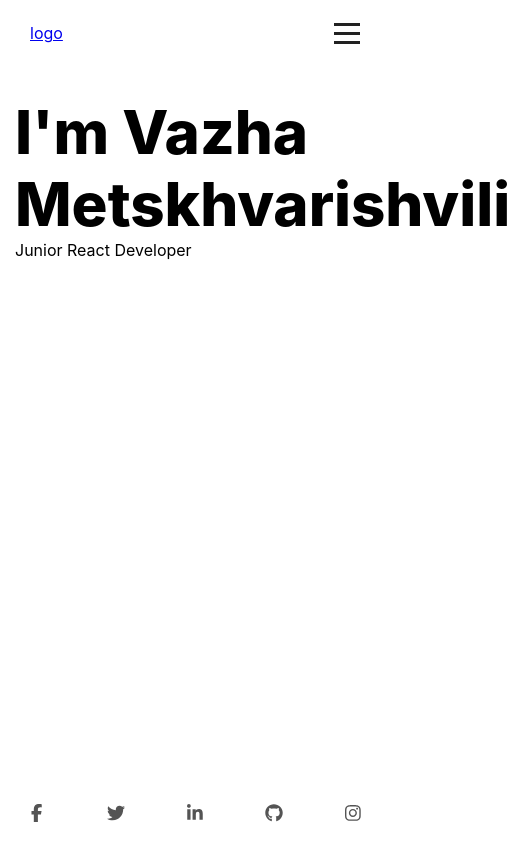
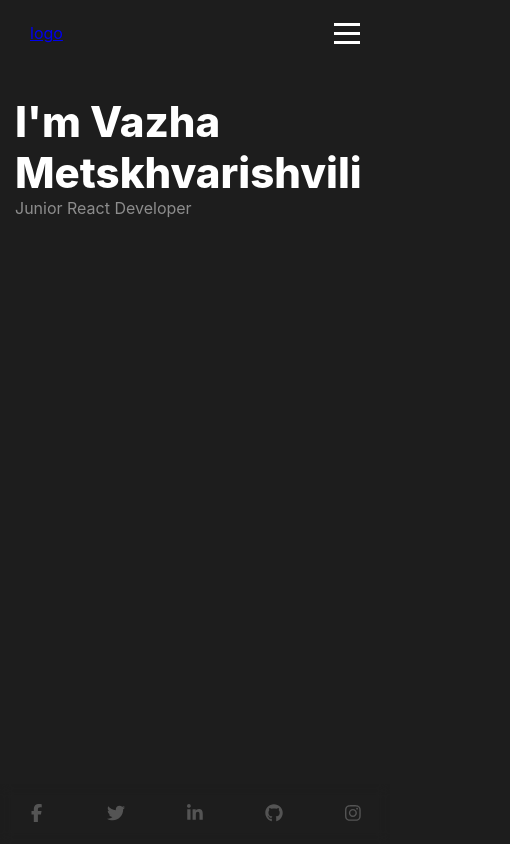
Before and after one commit to Mecxvarishvili/Portfolio, a React (Create React App) app: page / in a window 390 px wide. Shown: the whole page, 510 px wide, since content can reach past the window. Built offline with nearby package versions, Linux system fonts and the light colour scheme.

Commit message:
Coloring Website

```diff
--- a/src/App.css
+++ b/src/App.css
@@ -3,6 +3,12 @@
     font-size: 60px;
     font-weight: 800;
     text-transform: capitalize;
+    color: white;
+  }
+}
+@media screen and (max-width: 510px) {
+  .homePage .name {
+    font-size: 42px;
   }
 }
 @media screen and (max-width: 120000px) {
@@ -29,14 +35,14 @@
     position: absolute;
     height: 3px;
     width: 13px;
-    background-color: #212121;
+    background-color: white;
   }
   .header .container .burgerMenu .icon-left:before {
     transition-duration: 0.5s;
     position: absolute;
     width: 13px;
     height: 3px;
-    background-color: #212121;
+    background-color: white;
     content: "";
     top: -9px;
   }
@@ -45,7 +51,7 @@
     position: absolute;
     width: 13px;
     height: 3px;
-    background-color: #212121;
+    background-color: white;
     content: "";
     top: 9px;
   }
@@ -53,7 +59,7 @@
     position: absolute;
     height: 3px;
     width: 13px;
-    background-color: #212121;
+    background-color: white;
     right: 0;
   }
   .header .container .burgerMenu .icon-right:before {
@@ -61,7 +67,7 @@
     position: absolute;
     width: 13px;
     height: 3px;
-    background-color: #212121;
+    background-color: white;
     content: "";
     top: -9px;
   }
@@ -70,7 +76,7 @@
     position: absolute;
     width: 13px;
     height: 3px;
-    background-color: #212121;
+    background-color: white;
     content: "";
     top: 9px;
   }
@@ -100,17 +106,19 @@
     padding: 0;
     margin: 0;
   }
+  .header .container .routesCont ul .routeActive {
+    border-bottom: 1px solid white;
+  }
+  .header .container .routesCont ul .routeActive a {
+    color: white;
+  }
   .header .container .routesCont ul a {
     text-decoration: none;
     padding: 8px 15px;
     cursor: pointer;
     text-transform: capitalize;
     display: block;
-    color: black;
-  }
-  .header .container .routesCont ul .routeActive {
-    color: black;
-    border-bottom: 1px solid black;
+    color: #08fdd8;
   }
   .header .container .routesCont ul .liBottomHover::after {
     content: "";
@@ -124,8 +132,14 @@
     transition-timing-function: cubic-bezier(0.39, 0.575, 0.565, 1);
   }
   .header .container .routesCont ul .liBottomHover:hover:after {
-    background: black;
+    background: #08fdd8;
     width: 100%;
+  }
+  .header .container .routesCont .daynight {
+    width: 40px;
+    height: 40px;
+    margin-left: 30px;
+    cursor: pointer;
   }
 }
 @media screen and (max-width: 1200px) {
@@ -161,7 +175,7 @@
     left: 0;
     width: 100%;
     height: 100%;
-    background-color: red;
+    background-color: #1d1d1d;
     padding-top: 70px;
   }
   .header .container .routesCont ul {
@@ -395,6 +409,7 @@
     margin-bottom: 40px;
   }
   .contactPage .desc span {
+    color: #08fdd8;
     font-weight: 500;
   }
   .contactPage .contactForm {
@@ -405,28 +420,37 @@
     height: 50px;
     padding: 0px 20px;
   }
+  .contactPage .contactForm .cont input:-webkit-autofill {
+    -webkit-text-fill-color: #8d8d8d !important;
+    -webkit-box-shadow: 0 0 0 30px #2b2b2b inset !important;
+  }
+  .contactPage .contactForm .cont input:-webkit-autofill:hover,
+.contactPage .contactForm .cont input:-webkit-autofill:focus,
+.contactPage .contactForm .cont input:-webkit-autofill:active {
+    -webkit-box-shadow: 0 0 0 30px #2b2b2b inset !important;
+  }
   .contactPage .contactForm .cont textarea {
     resize: none;
     width: 100%;
     height: 200px;
     padding: 20px;
-    font-family: "";
+    font-family: sans-serif;
   }
   .contactPage .contactForm .cont .samething {
     font-size: 16px;
     box-sizing: border-box;
     outline: none;
-    border: 1px solid black;
+    border: 0;
     margin-bottom: 30px;
-    border-radius: 4px;
+    background-color: #2b2b2b;
+    color: #8d8d8d;
   }
   .contactPage .contactForm button {
     width: 200px;
     height: 50px;
-    border-radius: 5px;
-    border: none;
-    color: white;
-    background-color: black;
+    border: 1px solid #08fdd8;
+    color: #08fdd8;
+    background-color: #1d1d1d;
     font-weight: 500;
     font-size: 18px;
     cursor: pointer;
@@ -448,7 +472,7 @@
 }
 .resumeCont .resumeAbout a {
   text-decoration: none;
-  color: black;
+  color: #08fdd8;
   font-weight: bold;
   margin: 0 3px;
 }
@@ -459,7 +483,6 @@
 .resumeCont .resume-img {
   width: 100%;
   height: 100%;
-  border: 1px solid black;
 }
 .resumeCont .resume-img img {
   width: 100%;
@@ -467,6 +490,11 @@
 }
 
 @media screen and (max-width: 120000px) {
+  body {
+    background-color: #1d1d1d;
+    color: #8d8d8d;
+  }
+
   .mainCont {
     max-width: 1110px;
     padding: 0 15px;
@@ -483,6 +511,7 @@
     font-weight: bold;
     text-transform: capitalize;
     margin: 70px 0 20px 0;
+    color: white;
   }
 }
 @media screen and (max-width: 1200px) {
--- a/src/App.js
+++ b/src/App.js
@@ -12,6 +12,7 @@ import { useState } from 'react';
 
 function App() {
   const [ isVisible, setVisible ] = useState(true)
+
   return (
     <Router>
       <Header setVisible={setVisible} />
--- a/src/App.scss
+++ b/src/App.scss
@@ -5,7 +5,18 @@
 @import "./pages/contact/ContactPage.scss";
 @import "./pages/resume/ResumePage.scss";
 
+$light: white;
+$dark: black;
+$color1: #08fdd8;
+$color2: #64ffda;
+$back1: #1d1d1d;
+$back2: #0a192f;
+
 @media screen and (max-width: 120000px) {
+    body {
+        background-color: $back1;
+        color: #8d8d8d;
+    }
     .mainCont {
         max-width: 1110px;
         padding: 0 15px;
@@ -21,6 +32,7 @@
                 font-weight: bold;
                 text-transform: capitalize;
                 margin: 70px 0 20px 0;
+                color: white;
             }
         }
     }
--- a/src/layouts/header/Header.js
+++ b/src/layouts/header/Header.js
@@ -8,7 +8,7 @@ const Header = (props) => {
     const [ menu, setMenu ] = useState("")
 
     const routesCont = () => {
-        if(bar == "visibleBar") {
+        if(bar === "visibleBar") {
             menuFunc("hideBar", true, "")
         } else {
             menuFunc("visibleBar", false, "open")
@@ -35,7 +35,6 @@ const Header = (props) => {
                         <RouteGetter func={menuFunc} href={PROJECTS_PAGE} />
                         <RouteGetter func={menuFunc} href={RESUME_PAGE} />
                         <RouteGetter func={menuFunc} href={CONTACT_PAGE} />
-                        <li>daynight</li>
                     </ul>
                 </div>
             </div>
--- a/src/layouts/header/Header.scss
+++ b/src/layouts/header/Header.scss
@@ -24,14 +24,14 @@
                     position: absolute;
                     height: 3px;
                     width: 13px;
-                    background-color: #212121;
+                    background-color: white;
 
                   &:before{
                     transition-duration: 0.5s;
                     position: absolute;
                     width: 13px;
                     height: 3px;
-                    background-color: #212121;
+                    background-color: white;
                     content: "";
                     top: -9px;
                   }
@@ -41,7 +41,7 @@
                     position: absolute;
                     width: 13px;
                     height: 3px;
-                    background-color: #212121;
+                    background-color: white;
                     content: "";
                     top: 9px;
                   }
@@ -51,7 +51,7 @@
                     position: absolute;
                     height: 3px;
                     width: 13px;
-                    background-color: #212121;
+                    background-color: white;
                     right: 0;
 
                     &:before{
@@ -59,7 +59,7 @@
                         position: absolute;
                         width: 13px;
                         height: 3px;
-                        background-color: #212121;
+                        background-color: white;
                         content: "";
                         top: -9px;
                     }
@@ -69,7 +69,7 @@
                         position: absolute;
                         width: 13px;
                         height: 3px;
-                        background-color: #212121;
+                        background-color: white;
                         content: "";
                         top: 9px;
                     }
@@ -111,6 +111,12 @@
                     display: flex;
                     padding: 0;
                     margin: 0;
+                    .routeActive {
+                        border-bottom: 1px solid white;
+                        a {
+                            color: white;
+                        }
+                    }
 
                     a {
                         text-decoration: none;
@@ -118,11 +124,7 @@
                         cursor: pointer;
                         text-transform: capitalize;
                         display: block;
-                        color: black;
-                    }
-                    .routeActive {
-                        color: black;
-                        border-bottom: 1px solid black;
+                        color: #08fdd8;
                     }
 
                     .liBottomHover::after {
@@ -139,11 +141,19 @@
                     }
 
                     .liBottomHover:hover:after {
-                        background: black;
+                        background: #08fdd8;
                         width: 100%
 
                     }
                 }
+
+                .daynight {
+                    width: 40px;
+                    height: 40px;
+                    margin-left: 30px;
+                    cursor: pointer;
+                }
+
             }
         }
     }
@@ -193,7 +203,7 @@
                 left: 0;
                 width: 100%;
                 height: 100%;
-                background-color: red;
+                background-color: #1d1d1d;
                 padding-top: 70px;
 
                 ul {
--- a/src/pages/contact/ContactPage.js
+++ b/src/pages/contact/ContactPage.js
@@ -4,7 +4,7 @@ const ContactPage = () => {
     return (
         <div className="contactPage" >
             <div className='mainTitle' >contact</div>
-            <div className="desc" >You can contact me on this gmail<span> vmecxvarishvili@gmail.com</span></div>
+            <div className="desc" >You can reach me at<span> vmecxvarishvili@gmail.com</span></div>
             <form className="contactForm" method="POST" action="https://formspree.io/f/xwkjpqok" >
                 <div className="cont" >
                     <input className="samething" id="name" name="name" placeholder="Name" required />
--- a/src/pages/home/Home.scss
+++ b/src/pages/home/Home.scss
@@ -5,6 +5,7 @@
                 font-size: 60px;
                 font-weight: 800;
                 text-transform: capitalize;
+                color: white;
             }
     }
 
@@ -14,6 +15,10 @@
 
 }
 
-@media screen and (max-width: 676px) {
-
+@media screen and (max-width: 510px) {
+    .homePage {
+        .name {
+            font-size: 42px;
+        }
+    }
 }
--- a/src/pages/resume/ResumePage.js
+++ b/src/pages/resume/ResumePage.js
@@ -13,6 +13,7 @@ const ResumePage = () => {
                 or
                 <a href="https://drive.google.com/file/d/1jqOm65ozBVpYpvwUlCNuWvCXVk5sxO99/view" target="_blank" rel="noreferrer">download</a>
                 the resume
+
             </div>
             <div className="resume-img">
                 <img src={img} alt="resume"/>
--- a/src/pages/resume/ResumePage.scss
+++ b/src/pages/resume/ResumePage.scss
@@ -5,7 +5,7 @@
 
         a {
             text-decoration: none;
-            color: black;
+            color: #08fdd8;
             font-weight: bold;
             margin: 0 3px;
 
@@ -18,7 +18,6 @@
     .resume-img {
         width: 100%;
         height: 100%;
-        border: 1px solid black;
         img {
             width: 100%;
             height: 100%;
```
Also changed, not shown: src/pages/contact/ContactPage.scss (+17 -8 lines), 1 other file (tests, documents, lock files or other folders). Lines whose indentation alone changed are shown as unchanged.
